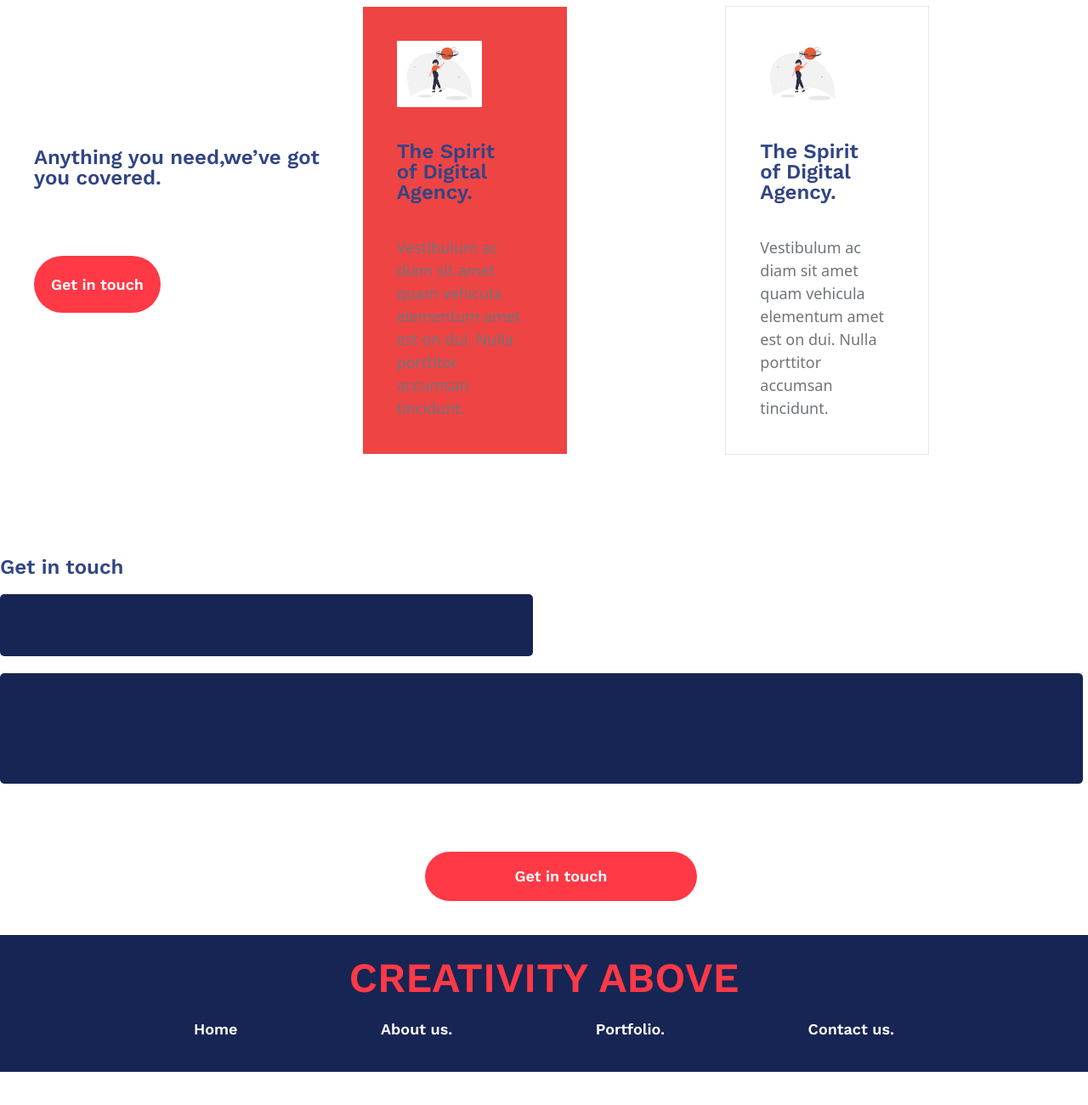
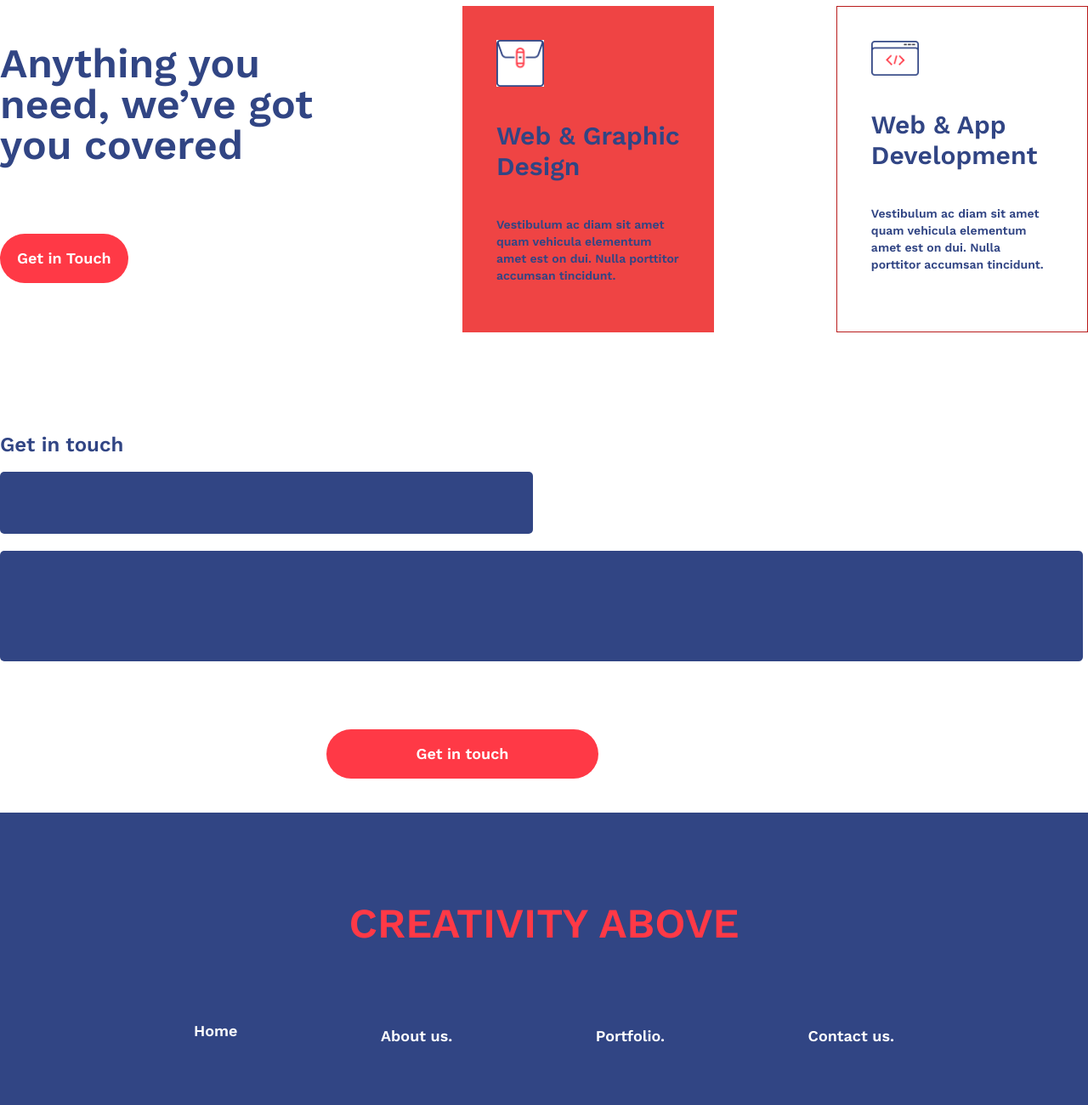
Before and after one commit to IW-4Twin7/templatetailwindcss-Jallouli-Yassine, a website: page src/index.html in a window 1280 px wide. Shown: the part 716-2016 px from the top of the page at 85% size. Before the commit the page ends 1977 px from the top, so only its background shows below. Drawn offline with nearby package versions, Linux system fonts and the light colour scheme.

Commit message:
end tail

```diff
--- a/src/index.html
+++ b/src/index.html
@@ -43,7 +43,7 @@
     </nav>
 
 
-    <section class="container items-center mt-20 mx-auto grid md:grid-cols-2   ">
+    <section class="container items-center mt-20 mx-auto grid md:grid-cols-2">
         <div class="p-10">
 
             <span class="md:text-titleSize   md:leading-none text-2xl  text-navColor font-fontNav">The Spirit of
@@ -56,61 +56,62 @@
 
 
 
+
+
     </section>
 
 
 
-    <section class="container items-center mt-20 mx-auto grid md:grid-cols-3   ">
-      <div class="p-10">
-
-          <h2 class="md:text-titleSize   md:leading-none text-2xl  text-navColor font-fontNav">Anything you
-            need,we’ve
-            got you covered.</h2>
-          <button class="mt-20 rounded-full p-5 hover:bg-red-600 bg-btnColor text-white font-fontNav text-pSize">Get in touch</button>
+    <section class="container flex flex-col md:flex-row justify-around h-96 mx-auto space-x-0 md:space-x-36 mt-56 md:mt-20">
+      <div class="text-5xl text-navColor  font-fontNav  md:w-1/3 mb-8 md:mb-0 md:pt-11 md:mr-4">
+        Anything you need, we’ve got you covered
+        <button class="mt-20 rounded-full p-5  hover:bg-red-600 bg-btnColor text-white font-fontNav text-pSize">
+          Get in Touch
+        </button>
       </div>
-
-      <div class="bg-red-500 p-10 w-60">
-        <img width="100px" src="./../universe.png" alt="">
-        <h2 class="py-10 pr-6 w-15 md:text-titleSize   md:leading-none text-2xl  text-navColor font-fontNav">The Spirit of
-        Digital Agency.</h2>
-        <p class="text-pColor text-pSize  font-normal ">Vestibulum ac diam sit amet quam vehicula elementum amet est on dui. Nulla porttitor accumsan tincidunt.</p>
-    </div>
-
-    <div class="border p-10 w-60">
-      <img width="100px" src="./../universe.png" alt="">
-      <h2 class="py-10 pr-6 w-15 md:text-titleSize   md:leading-none text-2xl  text-navColor font-fontNav">The Spirit of
-      Digital Agency.</h2>
-      <p class="text-pColor text-pSize  font-normal ">Vestibulum ac diam sit amet quam vehicula elementum amet est on dui. Nulla porttitor accumsan tincidunt.</p>
-  </div>
+      <div class="bg-cardColor bg-red-500 p-10 space-y-10 md:w-1/4 mb-8 md:mb-0 md:mr-4">
+        <img class="w-14" src="../public/img/Briefcase Icon.png" alt="" />
+        <p class="text-3xl text-navColor font-fontNav">Web & Graphic Design</p>
+        <p class="text-navColor font-fontNav text-sm">
+          Vestibulum ac diam sit amet quam vehicula elementum amet est on dui.
+          Nulla porttitor accumsan tincidunt.
+        </p>
+      </div>
+      <div class="flex flex-col border border-red-700  space-y-10 md:w-1/4 p-10">
+        <img class="w-14" src="../public/img/Code Icon.png" alt="" />
+        <p class="text-3xl text-navColor font-fontNav">Web & App Development</p>
+        <p class="text-navColor font-fontNav text-sm">
+          Vestibulum ac diam sit amet quam vehicula elementum amet est on dui.
+          Nulla porttitor accumsan tincidunt.
+        </p>
+      </div>
+    </section>
 
 
 
+<section class="container mx-auto mt-64 md:mt-20 ">
+  <h2 class="py-10 pr-6 w-15 md:text-titleSize   md:leading-none text-2xl  text-navColor font-fontNav">Get in touch                                                                                                                                                                                                                                                                                                                                                                                                                                                                                                                                                           <br>
+  <input class="inpuut  my-5" type="text">
+  <input class="inpuut2 " type="text">
 
-  </section>
-
-
-<section class="container mt-20 mx-auto grid md:grid-cols-4">
-  <h2 class="py-10 pr-6 w-15 md:text-titleSize   md:leading-none text-2xl  text-navColor font-fontNav">Get in touch
-  <input class="inpuut bg-blue-950 my-5" type="text">
-  <input class="inpuut2 bg-blue-950" type="text">
-
-
-  <button style="margin-left: 500px;" class="mt-20 w-80 rounded-full p-5 hover:bg-red-600 bg-btnColor text-white font-fontNav text-pSize">Get in touch</button>
+  <button class="md:ml-96  mt-20 w-80 rounded-full p-5 hover:bg-red-600 bg-btnColor text-white font-fontNav text-pSize">Get in touch</button>
 
 
 </section>
 
 
 
-<footer class="text-center bg-blue-950">
+<footer class="text-center footer2">
 
-  <div class=" p-5 grid md:grid-cols-1">
+  <div class="p-5 grid md:grid-cols-1">
 
+     <div class="mt-20">
       <p class="titleFooter">CREATIVITY ABOVE</p>
+     </div>
 
 
-      <ul class="linksFooter my-5 md:flex md:justify-between items-center  mx-52">
-          <li class="list-inline-item">
+      <ul class="linksFooter my-5 md:flex md:justify-between items-center  mx-52  mt-20 space-y-3" >
+          <li class="list-inline-item ">
               <a href="#">
                   Home
               </a>
--- a/src/input.css
+++ b/src/input.css
@@ -6,26 +6,32 @@
 
 
 
-.navText{
+.navText {
     @apply font-fontNav text-navColor md:text-navSize text-base font-semibold hover:text-blue-950;
 
 }
 
-.inpuut{
+.inpuut {
     width: 627px;
     height: 73px;
     border-radius: 5px;
     background-color: #314584;
 }
 
-.inpuut2{
+.inpuut2 {
     width: 1274px;
     height: 130px;
     border-radius: 5px;
     background-color: #314584;
 }
 
-.titleFooter{
+.footer2 {
+    width: 100%;
+    height: 400px;
+    background-color: #314584;
+}
+
+.titleFooter {
     font-size: 49px;
     letter-spacing: 0px;
     line-height: 60px;
@@ -34,7 +40,7 @@ font-weight: 600;
     font-family: "Work Sans";
 }
 
-.linksFooter li{
+.linksFooter li {
     font-size: 18px;
     letter-spacing: 0px;
     line-height: 21px;
```
Also changed, not shown: dist/output.css. Lines whose indentation alone changed are shown as unchanged.
